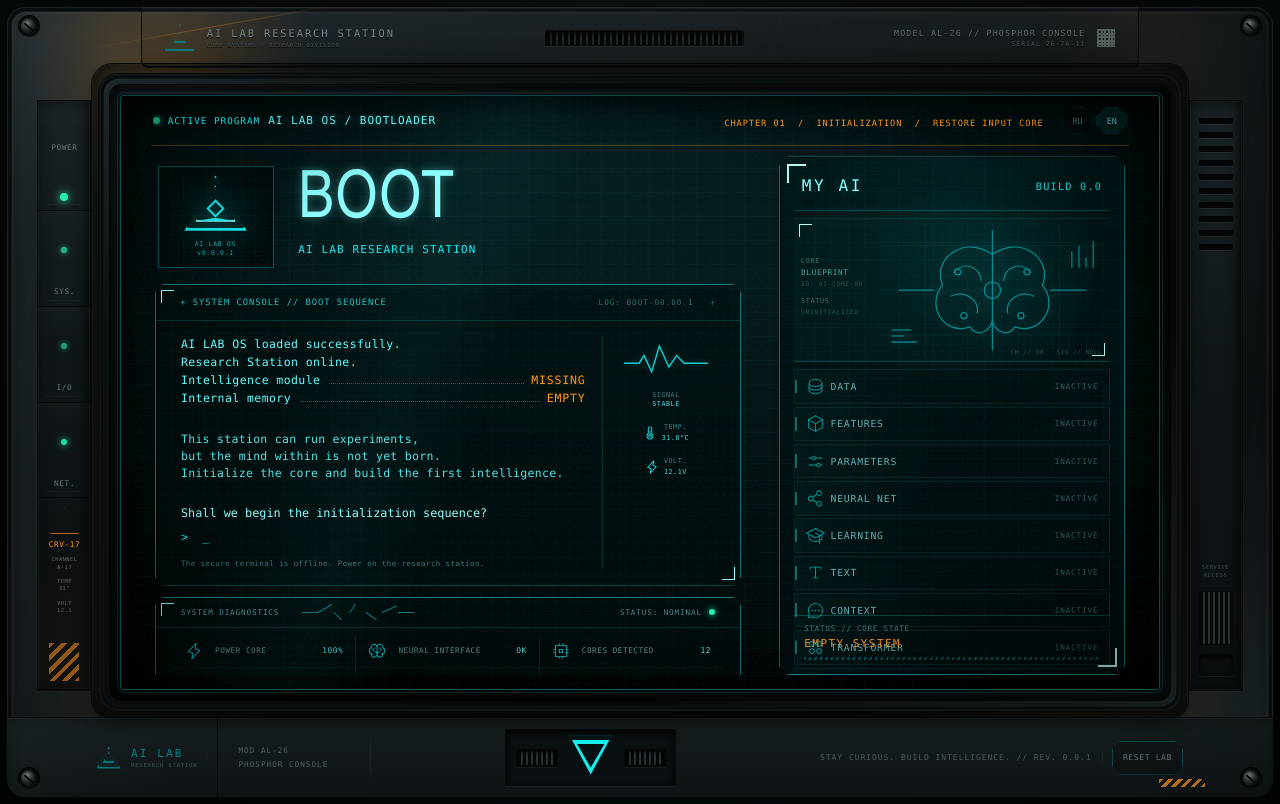
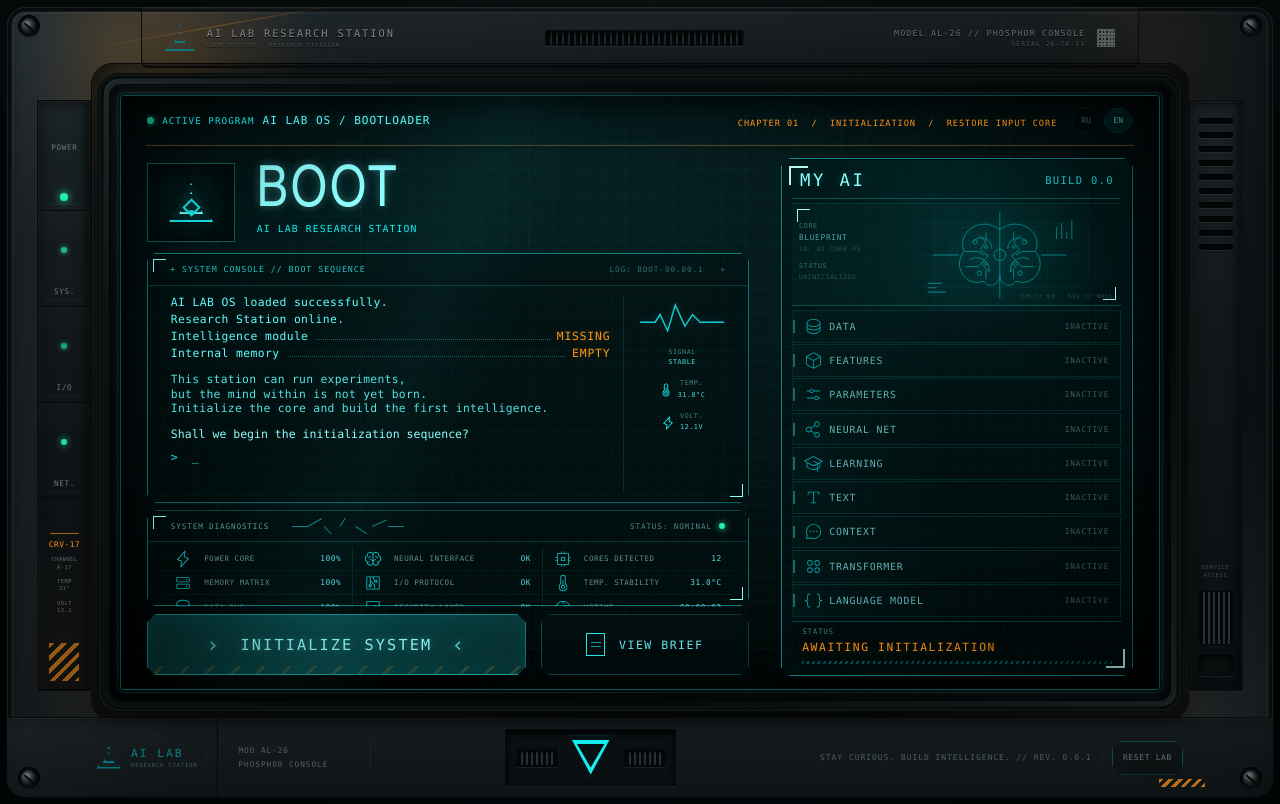
Before and after one commit to resarytrew/MyAI, a React (Vite) app: page / in a window 1280 px wide. Built offline with nearby package versions, Linux system fonts and the light colour scheme.

Commit message:
Pixel-match BOOT screen to terminal reference
* Tune boot screen composition to reference proportions

* Add pixel-match boot layout overrides

* Refine MY AI boot status presentation

* Match MY AI panel density to reference

* Align boot workspace with reference geometry

```diff
--- a/src/ui/monitor/MonitorShellBoot.module.css
+++ b/src/ui/monitor/MonitorShellBoot.module.css
@@ -5,8 +5,8 @@
 .screenHeader {
   grid-template-columns: minmax(0, 1fr) auto auto;
   min-height: 50px;
-  gap: 1.15rem;
-  margin-inline: 1.9rem;
+  gap: .9rem;
+  margin-inline: 1.55rem;
   border-bottom-color: rgb(255 148 24 / 30%);
   padding-block: .35rem;
 }
@@ -38,25 +38,25 @@
 }
 
 .headerTools {
-  opacity: .66;
+  opacity: .58;
 }
 
 .languageButton {
-  min-width: 31px !important;
-  min-height: 27px !important;
+  min-width: 29px !important;
+  min-height: 25px !important;
   padding: 0 !important;
-  border-color: rgb(24 237 240 / 15%) !important;
-  font-size: .53rem !important;
+  border-color: rgb(24 237 240 / 13%) !important;
+  font-size: .5rem !important;
 }
 
 .workspace {
-  grid-template-columns: minmax(0, 1fr) clamp(21rem, 27vw, 27rem);
-  gap: clamp(1.5rem, 3vw, 3rem);
-  padding: .65rem 2.15rem .85rem;
+  grid-template-columns: minmax(0, 1fr) clamp(22rem, 26.2vw, 27.5rem);
+  gap: clamp(1.5rem, 2.5vw, 2.75rem);
+  padding: .72rem 1.65rem .8rem;
 }
 
 .scene {
-  overflow: auto;
+  overflow: hidden;
 }
 
 @media (max-width: 1120px) {
@@ -94,6 +94,10 @@
     grid-template-columns: 1fr;
     padding: 1rem;
   }
+
+  .scene {
+    overflow: visible;
+  }
 }
 
 @media (max-width: 560px) {
--- a/src/ui/monitor/MyAIStatus.tsx
+++ b/src/ui/monitor/MyAIStatus.tsx
@@ -54,11 +54,18 @@ function CoreBlueprint({ referenceMode = false }: { referenceMode?: boolean }) {
         <g className={styles.coreLines}>
           <path d="M110 18v96M110 31C83 11 50 35 61 61c-17 20 2 50 27 41 8 12 22 3 22-8M110 31c27-20 60 4 49 30 17 20-2 50-27 41-8 12-22 3-22-8" />
           <path d="M72 49c10-13 27-5 27 8M69 72c13-7 29 3 26 17M148 49c-10-13-27-5-27 8M151 72c-13-7-29 3-26 17" />
+          <path d="M82 39l9 9-8 11 11 8-9 11 10 11M138 39l-9 9 8 11-11 8 9 11-10 11" />
+          <path d="M62 61h18l8 5M158 61h-18l-8 5M63 82h17l8-8M157 82h-17l-8-8" />
+          <path d="M91 35v11M129 35v11M91 87v12M129 87v12" />
           <circle cx="110" cy="66" r="8" />
           <circle cx="76" cy="48" r="3" />
           <circle cx="144" cy="48" r="3" />
           <circle cx="82" cy="91" r="3" />
           <circle cx="138" cy="91" r="3" />
+          <circle cx="91" cy="55" r="2" />
+          <circle cx="129" cy="55" r="2" />
+          <circle cx="91" cy="78" r="2" />
+          <circle cx="129" cy="78" r="2" />
           <path d="M18 66h35M167 66h35M110 7v11M110 114v11" />
         </g>
         <g className={styles.telemetryBars}>
@@ -76,6 +83,7 @@ export function MyAIStatus({ referenceMode = false }: { referenceMode?: boolean
   const capabilities = useMyAIStore((state) => state.capabilities);
   const build = deriveBuildVersion(capabilities);
   const systemStatus = deriveSystemStatus(capabilities);
+  const displayedSystemStatus = referenceMode && build === '0.0' ? 'AWAITING INITIALIZATION' : systemStatus;
 
   return (
     <aside className={`${styles.status} ${referenceMode ? reference.status : ''}`} aria-labelledby="my-ai-title">
@@ -105,8 +113,8 @@ export function MyAIStatus({ referenceMode = false }: { referenceMode?: boolean
       </dl>
 
       <p className={`${styles.systemStatus} ${referenceMode ? reference.systemStatus : ''}`}>
-        <span>STATUS // CORE STATE</span>
-        <strong>{systemStatus}</strong>
+        <span>{referenceMode ? 'STATUS' : 'STATUS // CORE STATE'}</span>
+        <strong>{displayedSystemStatus}</strong>
       </p>
     </aside>
   );
--- a/src/ui/monitor/MyAIStatusReference.module.css
+++ b/src/ui/monitor/MyAIStatusReference.module.css
@@ -1,27 +1,27 @@
 .status {
-  border-color: rgb(24 237 240 / 54%);
-  padding: .8rem .85rem .72rem;
+  border-color: rgb(24 237 240 / 56%);
+  padding: .72rem .8rem .68rem;
   background:
     linear-gradient(rgb(24 237 240 / 2.2%) 1px, transparent 1px),
     linear-gradient(90deg, rgb(24 237 240 / 2.2%) 1px, transparent 1px),
-    radial-gradient(circle at 52% 17%, rgb(24 237 240 / 8%), transparent 34%),
-    linear-gradient(180deg, rgb(0 22 23 / 88%), rgb(0 10 11 / 82%));
+    radial-gradient(circle at 52% 18%, rgb(24 237 240 / 8.5%), transparent 36%),
+    linear-gradient(180deg, rgb(0 22 23 / 89%), rgb(0 10 11 / 84%));
   background-size: 17px 17px, 17px 17px, auto, auto;
   box-shadow:
-    inset 0 0 0 1px rgb(0 0 0 / 62%),
-    inset 0 0 2.8rem rgb(24 237 240 / 3%),
+    inset 0 0 0 1px rgb(0 0 0 / 64%),
+    inset 0 0 2.9rem rgb(24 237 240 / 3.5%),
     0 0 12px rgb(24 237 240 / 5%);
 }
 
 .heading {
-  min-height: 2.55rem;
+  min-height: 2.5rem;
   align-items: center;
-  border-bottom-color: rgb(24 237 240 / 26%);
-  padding: .05rem .5rem .6rem;
+  border-bottom-color: rgb(24 237 240 / 27%);
+  padding: .05rem .48rem .55rem;
 }
 
 .heading h2 {
-  font-size: 1rem;
+  font-size: 1.08rem;
   letter-spacing: .16em;
 }
 
@@ -30,23 +30,25 @@
 }
 
 .heading > strong {
-  font-size: .64rem;
+  color: #28dadd;
+  font-size: .66rem;
   letter-spacing: .12em;
 }
 
 .blueprint {
-  grid-template-columns: 5.1rem minmax(0, 1fr);
-  min-height: clamp(8.3rem, 18vh, 10.4rem);
-  margin: .42rem 0 .48rem;
+  grid-template-columns: 5.35rem minmax(0, 1fr);
+  min-height: clamp(9.8rem, 18vh, 10.9rem);
+  margin: .4rem 0 .46rem;
   border-top-color: rgb(24 237 240 / 12%);
-  border-bottom-color: rgb(24 237 240 / 24%);
+  border-bottom-color: rgb(24 237 240 / 25%);
   background:
-    linear-gradient(90deg, rgb(24 237 240 / 3.5%), transparent 57%),
-    radial-gradient(circle at 66% 45%, rgb(24 237 240 / 5%), transparent 43%);
+    linear-gradient(90deg, rgb(24 237 240 / 3.7%), transparent 57%),
+    radial-gradient(circle at 66% 45%, rgb(24 237 240 / 5.5%), transparent 43%);
 }
 
 .blueprintMeta {
   gap: .18rem;
+  padding-left: .42rem;
   color: #347174;
   font-size: .42rem;
   letter-spacing: .1em;
@@ -54,25 +56,25 @@
 
 .blueprintMeta strong {
   color: #4d9ea1;
-  font-size: .48rem;
+  font-size: .49rem;
 }
 
 .coreGlyph {
-  height: clamp(7.7rem, 16.8vh, 9.45rem);
-  filter: drop-shadow(0 0 6px rgb(24 237 240 / 16%));
+  height: clamp(9rem, 16.8vh, 10.2rem);
+  filter: drop-shadow(0 0 6px rgb(24 237 240 / 18%));
 }
 
 .capabilities {
-  gap: .18rem;
+  gap: .15rem;
 }
 
 .capability {
-  min-height: 2.15rem;
-  border: 1px solid rgb(24 237 240 / 10%);
-  padding: .15rem .68rem;
+  min-height: 2.3rem;
+  border: 1px solid rgb(24 237 240 / 11%);
+  padding: .14rem .7rem;
   background:
-    linear-gradient(90deg, rgb(24 237 240 / 3.4%), transparent 46%),
-    rgb(0 15 16 / 40%);
+    linear-gradient(90deg, rgb(24 237 240 / 3.6%), transparent 47%),
+    rgb(0 15 16 / 42%);
 }
 
 .capability::before {
@@ -82,7 +84,7 @@
 
 .capability dt {
   color: #62aeb1;
-  font-size: .61rem;
+  font-size: .62rem;
   letter-spacing: .08em;
 }
 
@@ -92,14 +94,14 @@
 
 .capability dd {
   color: #365b5d;
-  font-size: .48rem;
+  font-size: .49rem;
   letter-spacing: .11em;
 }
 
 .systemStatus {
-  margin-top: .45rem;
-  border-top-color: rgb(24 237 240 / 23%);
-  padding: .52rem .65rem .2rem;
+  margin-top: .4rem;
+  border-top-color: rgb(24 237 240 / 24%);
+  padding: .48rem .62rem .18rem;
 }
 
 .systemStatus span {
@@ -108,32 +110,32 @@
 
 .systemStatus strong {
   color: var(--orange);
-  font-size: .68rem;
+  font-size: .71rem;
   letter-spacing: .14em;
-  text-shadow: 0 0 8px rgb(255 148 24 / 18%);
+  text-shadow: 0 0 8px rgb(255 148 24 / 20%);
 }
 
-@media (max-height: 760px) and (min-width: 901px) {
+@media (max-height: 820px) and (min-width: 901px) {
   .status {
     padding: .55rem .65rem;
   }
 
   .heading {
     min-height: 2rem;
-    padding-bottom: .35rem;
+    padding-bottom: .34rem;
   }
 
   .blueprint {
-    min-height: 6.3rem;
+    min-height: 6.4rem;
     margin-block: .25rem;
   }
 
   .coreGlyph {
-    height: 5.9rem;
+    height: 6rem;
   }
 
   .capabilities {
-    gap: .1rem;
+    gap: .09rem;
   }
 
   .capability {
@@ -141,7 +143,7 @@
   }
 
   .systemStatus {
-    margin-top: .25rem;
+    margin-top: .24rem;
     padding-top: .32rem;
   }
 }
--- a/src/ui/scenes/BootSequenceScene.tsx
+++ b/src/ui/scenes/BootSequenceScene.tsx
@@ -13,6 +13,7 @@ import {
 import type { ChapterScene as ChapterSceneData, SceneSubmission } from '../../domain/journey/sceneTypes';
 import { useI18n } from '../../i18n/useI18n';
 import styles from './BootSequenceScene.module.css';
+import precision from './BootSequenceScenePrecision.module.css';
 
 const diagnostics = [
   { icon: Lightning, label: 'POWER CORE', value: '100%' },
@@ -38,48 +39,48 @@ export function BootSequenceScene({
   const ru = locale === 'ru';
 
   return (
-    <article className={styles.bootScene}>
-      <header className={styles.hero}>
-        <div className={styles.logoTile} aria-hidden="true">
-          <span className={styles.logoMark}><i /></span>
+    <article className={`${styles.bootScene} ${precision.bootScene}`}>
+      <header className={`${styles.hero} ${precision.hero}`}>
+        <div className={`${styles.logoTile} ${precision.logoTile}`} aria-hidden="true">
+          <span className={`${styles.logoMark} ${precision.logoMark}`}><i /></span>
           <small>AI LAB OS<br />v0.0.0.1</small>
         </div>
-        <div className={styles.heroCopy}>
+        <div className={`${styles.heroCopy} ${precision.heroCopy}`}>
           <h1 aria-label={scene.title[locale]}>BOOT</h1>
           <p>AI LAB RESEARCH STATION</p>
         </div>
       </header>
 
-      <section className={styles.consolePanel} aria-label={ru ? 'Системная консоль' : 'System console'}>
-        <div className={styles.panelHeader}>
+      <section className={`${styles.consolePanel} ${precision.consolePanel}`} aria-label={ru ? 'Системная консоль' : 'System console'}>
+        <div className={`${styles.panelHeader} ${precision.panelHeader}`}>
           <span>+ SYSTEM CONSOLE // BOOT SEQUENCE</span>
           <span>LOG: BOOT-00.00.1&nbsp;&nbsp;&nbsp;+</span>
         </div>
 
-        <div className={styles.consoleContent}>
-          <div className={styles.consoleText}>
-            <p className={styles.bootLines}>
+        <div className={`${styles.consoleContent} ${precision.consoleContent}`}>
+          <div className={`${styles.consoleText} ${precision.consoleText}`}>
+            <p className={`${styles.bootLines} ${precision.bootLines}`}>
               <span>AI LAB OS loaded successfully.</span>
               <span>Research Station online.</span>
               <span>Intelligence module <b className={styles.dots} /> <strong>MISSING</strong></span>
               <span>Internal memory <b className={styles.dots} /> <strong>EMPTY</strong></span>
             </p>
 
-            <p className={styles.narrative}>
+            <p className={`${styles.narrative} ${precision.narrative}`}>
               {ru
                 ? <>Эта станция может выполнять эксперименты,<br />но разум внутри неё ещё не создан.<br />Инициализируй ядро и построй первый интеллект.</>
                 : <>This station can run experiments,<br />but the mind within is not yet born.<br />Initialize the core and build the first intelligence.</>}
             </p>
 
-            <p className={styles.prompt}>
+            <p className={`${styles.prompt} ${precision.prompt}`}>
               {ru ? 'Начать последовательность инициализации?' : 'Shall we begin the initialization sequence?'}
               <span>&gt;&nbsp; <i>_</i></span>
             </p>
 
-            <p className={styles.missionLine}>{scene.content.body[locale]}</p>
+            <p className={`${styles.missionLine} ${precision.missionLine}`}>{scene.content.body[locale]}</p>
           </div>
 
-          <aside className={styles.telemetry} aria-hidden="true">
+          <aside className={`${styles.telemetry} ${precision.telemetry}`} aria-hidden="true">
             <svg viewBox="0 0 92 42" className={styles.signalWave}>
               <path d="M2 25h16l5-8 8 17 8-27 10 22 8-12 8 8h25" />
             </svg>
@@ -90,15 +91,15 @@ export function BootSequenceScene({
         </div>
       </section>
 
-      <section className={styles.diagnosticsPanel} aria-label={ru ? 'Диагностика системы' : 'System diagnostics'}>
-        <div className={styles.diagnosticsHeader}>
+      <section className={`${styles.diagnosticsPanel} ${precision.diagnosticsPanel}`} aria-label={ru ? 'Диагностика системы' : 'System diagnostics'}>
+        <div className={`${styles.diagnosticsHeader} ${precision.diagnosticsHeader}`}>
           <span>SYSTEM DIAGNOSTICS</span>
-          <div className={styles.trace} aria-hidden="true"><i /><i /><i /><i /><i /><i /><i /></div>
+          <div className={`${styles.trace} ${precision.trace}`} aria-hidden="true"><i /><i /><i /><i /><i /><i /><i /></div>
           <span>STATUS: NOMINAL <i className={styles.statusDot} /></span>
         </div>
-        <div className={styles.diagnosticsGrid}>
+        <div className={`${styles.diagnosticsGrid} ${precision.diagnosticsGrid}`}>
           {diagnostics.map(({ icon: Icon, label, value }) => (
-            <div key={label} className={styles.diagnosticCell}>
+            <div key={label} className={`${styles.diagnosticCell} ${precision.diagnosticCell}`}>
               <Icon size={18} weight="light" aria-hidden="true" />
               <span>{label}</span>
               <strong>{value}</strong>
@@ -115,10 +116,10 @@ export function BootSequenceScene({
         </section>
       ) : null}
 
-      <footer className={styles.actions}>
+      <footer className={`${styles.actions} ${precision.actions}`}>
         <button
           type="button"
-          className={styles.primaryAction}
+          className={`${styles.primaryAction} ${precision.primaryAction}`}
           aria-label={scene.content.actionLabel[locale]}
           onClick={() => onSubmit({ type: 'chapter-activity' })}
         >
@@ -128,7 +129,7 @@ export function BootSequenceScene({
         </button>
         <button
           type="button"
-          className={styles.secondaryAction}
+          className={`${styles.secondaryAction} ${precision.secondaryAction}`}
           aria-expanded={briefOpen}
           onClick={() => setBriefOpen((open) => !open)}
         >
--- /dev/null
+++ b/src/ui/scenes/BootSequenceScenePrecision.module.css
@@ -0,0 +1,250 @@
+.bootScene {
+  grid-template-rows: 6.7rem minmax(17.4rem, 1fr) 8.35rem 4.7rem;
+  gap: .68rem;
+  padding: .18rem 0 .08rem;
+}
+
+.hero {
+  min-height: 6.7rem;
+  gap: 1.35rem;
+  padding: .08rem 0 .12rem;
+}
+
+.logoTile {
+  width: 6.9rem;
+  min-width: 6.9rem;
+  height: 6.25rem;
+  border-color: rgb(24 237 240 / 36%);
+  box-shadow:
+    inset 0 0 0 1px rgb(0 0 0 / 48%),
+    inset 0 0 1.55rem rgb(0 0 0 / 58%),
+    0 0 12px rgb(24 237 240 / 4%);
+}
+
+.logoMark {
+  width: 3.55rem;
+  height: 3.18rem;
+  border-width: 2px;
+}
+
+.heroCopy h1 {
+  font-size: clamp(4rem, 4.35vw, 4.65rem);
+  line-height: .8;
+  letter-spacing: .055em;
+}
+
+.heroCopy p {
+  margin-top: .7rem;
+  font-size: clamp(.67rem, .76vw, .8rem);
+  letter-spacing: .115em;
+}
+
+.consolePanel {
+  min-height: 17.4rem;
+}
+
+.panelHeader {
+  min-height: 2rem;
+  padding: .15rem 1.38rem;
+  font-size: .52rem;
+}
+
+.consoleContent {
+  grid-template-columns: minmax(0, 1fr) 6.6rem;
+  min-height: 0;
+  height: calc(100% - 2rem);
+  gap: .8rem;
+  padding: 1rem 1.2rem 1.02rem 1.42rem;
+}
+
+.consoleText {
+  display: flex;
+  min-height: 0;
+  flex-direction: column;
+}
+
+.bootLines {
+  max-width: 38.5rem;
+  gap: .2rem;
+  font-size: clamp(.71rem, .75vw, .8rem);
+  line-height: 1.22;
+}
+
+.narrative {
+  margin-top: 1.45rem;
+  font-size: clamp(.71rem, .77vw, .82rem);
+  line-height: 1.43;
+}
+
+.prompt {
+  margin-top: 1.35rem;
+  font-size: clamp(.72rem, .78vw, .84rem);
+}
+
+.prompt > span {
+  margin-top: .46rem;
+}
+
+.telemetry {
+  gap: .48rem;
+  padding-left: .72rem;
+}
+
+.diagnosticsPanel {
+  min-height: 8.35rem;
+}
+
+.diagnosticsHeader {
+  min-height: 1.9rem;
+  padding-inline: 1.42rem;
+}
+
+.trace {
+  width: 7.25rem;
+}
+
+.diagnosticsGrid {
+  height: calc(100% - 1.9rem);
+  padding: .34rem .95rem .5rem;
+}
+
+.diagnosticCell {
+  min-height: 1.9rem;
+  padding: .12rem .68rem;
+  font-size: .47rem;
+}
+
+.actions {
+  grid-template-columns: minmax(19rem, 1.92fr) minmax(13rem, .98fr);
+  gap: .95rem;
+  min-height: 4.7rem;
+}
+
+.primaryAction,
+.secondaryAction {
+  min-height: 4.7rem;
+}
+
+.primaryAction {
+  font-size: clamp(.95rem, 1vw, 1.08rem);
+  letter-spacing: .14em;
+}
+
+.secondaryAction {
+  font-size: clamp(.72rem, .78vw, .84rem);
+}
+
+@media (min-width: 901px) {
+  .missionLine {
+    position: absolute;
+    width: 1px;
+    height: 1px;
+    overflow: hidden;
+    clip: rect(0 0 0 0);
+    clip-path: inset(50%);
+    white-space: nowrap;
+  }
+}
+
+@media (max-height: 820px) and (min-width: 901px) {
+  .bootScene {
+    grid-template-rows: 5.3rem minmax(12rem, 1fr) 6rem 3.8rem;
+    gap: .48rem;
+  }
+
+  .hero {
+    min-height: 5.3rem;
+  }
+
+  .logoTile {
+    width: 5.5rem;
+    min-width: 5.5rem;
+    height: 4.9rem;
+  }
+
+  .logoMark {
+    width: 2.75rem;
+    height: 2.45rem;
+  }
+
+  .logoTile small {
+    display: none;
+  }
+
+  .heroCopy h1 {
+    font-size: 3.55rem;
+  }
+
+  .heroCopy p {
+    margin-top: .45rem;
+    font-size: .61rem;
+  }
+
+  .consolePanel {
+    min-height: 12rem;
+  }
+
+  .consoleContent {
+    padding-block: .62rem;
+  }
+
+  .narrative {
+    margin-top: .72rem;
+    line-height: 1.28;
+  }
+
+  .prompt {
+    margin-top: .68rem;
+  }
+
+  .diagnosticsPanel {
+    min-height: 6rem;
+  }
+
+  .diagnosticCell {
+    min-height: 1.5rem;
+  }
+
+  .actions,
+  .primaryAction,
+  .secondaryAction {
+    min-height: 3.8rem;
+  }
+}
+
+@media (max-width: 1120px) {
+  .bootScene {
+    grid-template-rows: auto minmax(14rem, 1fr) auto auto;
+  }
+
+  .logoTile {
+    width: 6rem;
+    min-width: 6rem;
+    height: 5.45rem;
+  }
+
+  .heroCopy h1 {
+    font-size: clamp(3.5rem, 6vw, 4.2rem);
+  }
+}
+
+@media (max-width: 900px) {
+  .bootScene {
+    grid-template-rows: none;
+  }
+
+  .hero,
+  .logoTile,
+  .consolePanel,
+  .diagnosticsPanel,
+  .actions,
+  .primaryAction,
+  .secondaryAction {
+    min-height: initial;
+  }
+
+  .consoleContent,
+  .diagnosticsGrid {
+    height: auto;
+  }
+}
```
